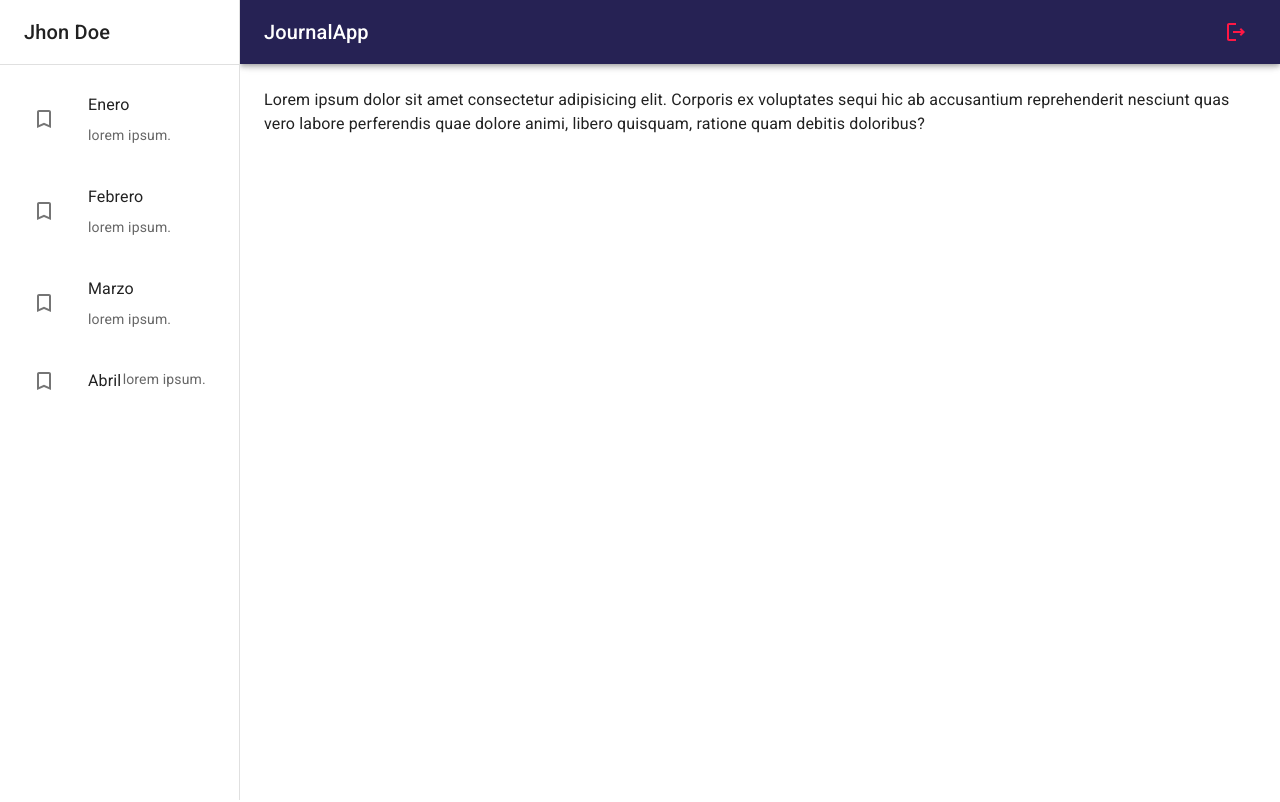
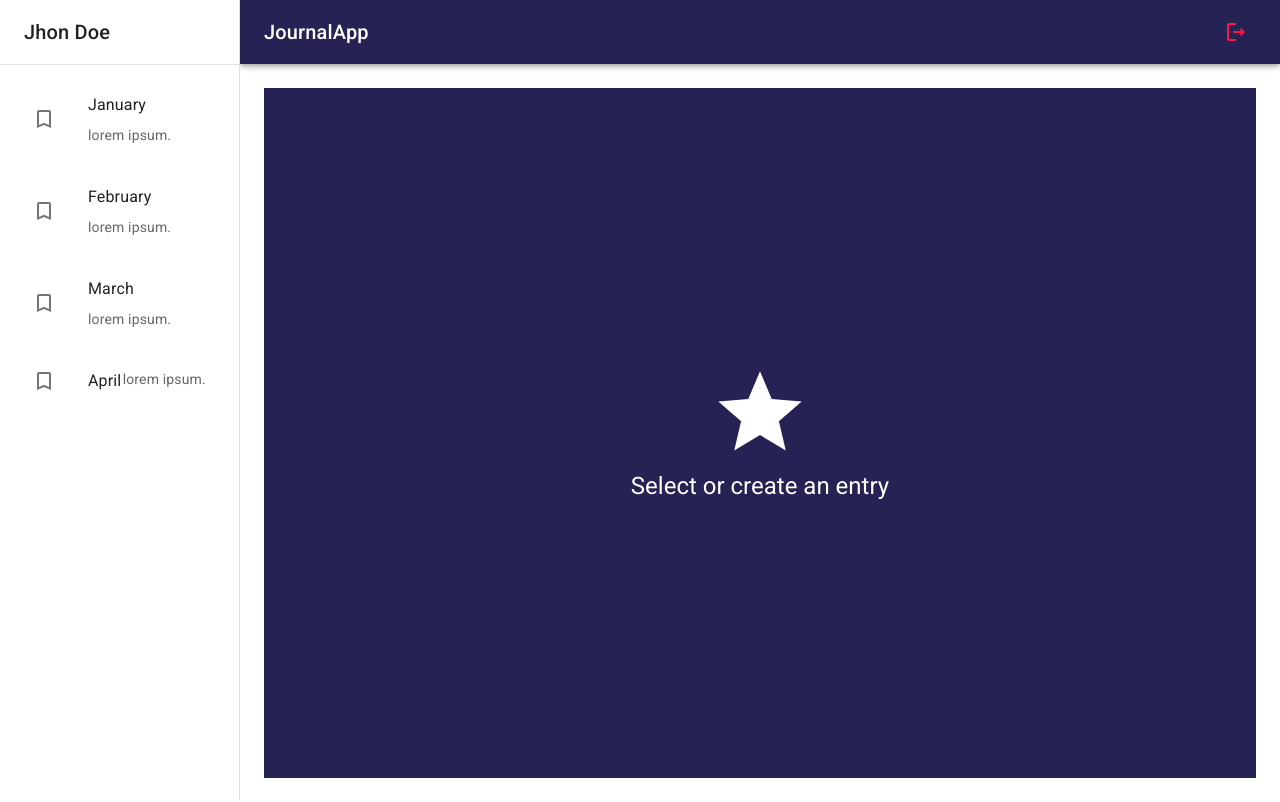
Before and after one commit to ayunierto/journal-app, a React (Vite) app: page / in a window 1280 px wide. Built offline with nearby package versions, Linux system fonts and the light colour scheme.

Commit message:
view NothingSelectedView created

```diff
--- a/src/journal/components/SideBar.jsx
+++ b/src/journal/components/SideBar.jsx
@@ -26,7 +26,7 @@
 
             <List>
                 {
-                    ["Enero", "Febrero", "Marzo", "Abril"].map( text => (
+                    ["January", "February", "March", "April"].map( text => (
                         <ListItem key={ text }>
                             <ListItemButton>
                                 <ListItemIcon>
--- a/src/journal/pages/JournalPage.jsx
+++ b/src/journal/pages/JournalPage.jsx
@@ -1,10 +1,14 @@
 import { Typography } from "@mui/material"
 import { JournalLayout } from "../layout/JournalLayout"
+import { NothingSelectedView } from "../views/NothingSelectedView"
 
 export const JournalPage = () => {
-  return (
-    <JournalLayout>
-      <Typography>Lorem ipsum dolor sit amet consectetur adipisicing elit. Corporis ex voluptates sequi hic ab accusantium reprehenderit nesciunt quas vero labore perferendis quae dolore animi, libero quisquam, ratione quam debitis doloribus?</Typography>
-    </JournalLayout>
+    return (
+        <JournalLayout>
+            {/* <Typography>Lorem ipsum dolor sit amet consectetur adipisicing elit. Corporis ex voluptates sequi hic ab accusantium reprehenderit nesciunt quas vero labore perferendis quae dolore animi, libero quisquam, ratione quam debitis doloribus?</Typography> */}
+
+            <NothingSelectedView />
+
+        </JournalLayout>
   )
 }
--- /dev/null
+++ b/src/journal/views/NothingSelectedView.jsx
@@ -0,0 +1,22 @@
+import { StarOutlined } from "@mui/icons-material"
+import { Grid, Typography } from "@mui/material"
+
+export const NothingSelectedView = () => {
+  return (
+    <Grid
+        container
+        spacing={ 0 }
+        direction="column"
+        alignItems="center"
+        justifyContent="center"
+        sx={{ minHeight: `calc(100vh - 110px)`, backgroundColor: 'primary.main'}}
+    >
+        <Grid item xs={ 12 }>
+            <StarOutlined  sx={{ fontSize: 100, color: 'white'}} />
+        </Grid>
+        <Grid item xs={ 12 }>
+            <Typography color='white' variant="h5">Select or create an entry</Typography>
+        </Grid>
+    </Grid>
+  )
+}
```
